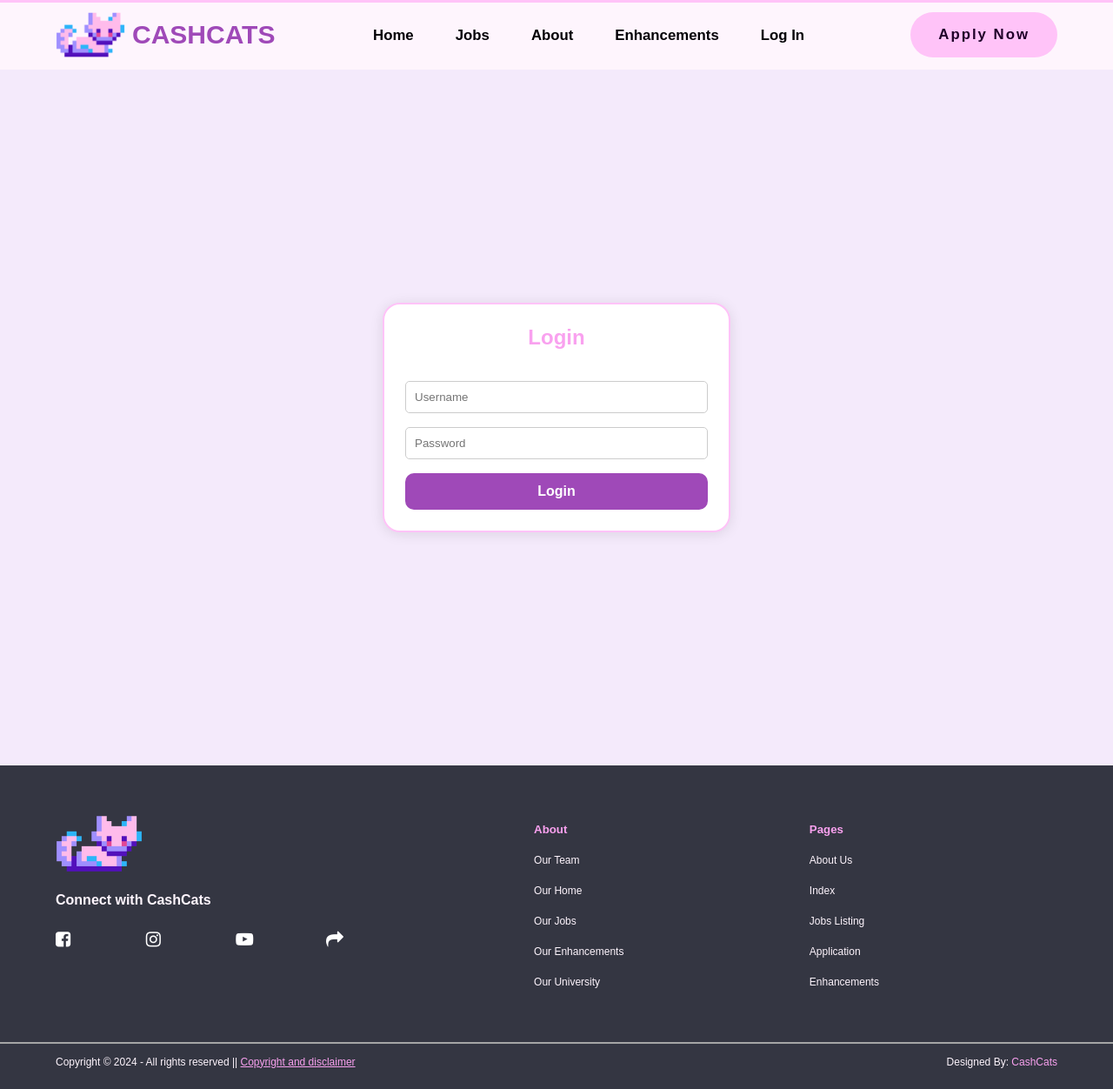
After one commit to AnhPhann/cos10026_cashcats_asign2, a PHP site: page /login.php in a window 1280 px wide. The commit adds this page. Shown: the whole page at 87% size. Run offline with PHP 8.4, Linux system fonts and the light colour scheme.

Commit message:
login.php page w/ minor fixes

```diff
--- a/enhancements.php
+++ b/enhancements.php
@@ -30,7 +30,7 @@
 <section class="en-container en-bg">
     <article class="en-title">
         <h2>CSS Hover Enhancement</h2>
-        <a href="about.html">Click me to view actual usage of it.</a>
+        <a href="about.php">Click me to view actual usage of it.</a>
     </article>
 
     <section class="en-vis">
@@ -73,7 +73,7 @@
 <section class="en-container">
     <article class="en-title">
         <h2>CSS Collapse Enhancement</h2>
-        <a href="jobs.html">Click me to view actual usage of it.</a>
+        <a href="jobs.php">Click me to view actual usage of it.</a>
     </article>
 
     <section class="en-vis">
--- a/includes/menu.inc
+++ b/includes/menu.inc
@@ -12,6 +12,7 @@
         <li><a href="jobs.php">Jobs</a></li>
         <li><a href="about.php">About</a></li>
         <li><a href="enhancements.php">Enhancements</a></li>
+        <li><a href="login.php">Log In</a></li>
         <li><a href="application.php" class="hidden">Apply Now</a></li>
     </ul>
 </nav>
--- a/index.php
+++ b/index.php
@@ -26,7 +26,7 @@
         <div class="caption">
             <h2>Find your desired <em>Job</em></h2>
             <section class="main-button">
-                <a href="jobs.html">View Our Jobs</a>
+                <a href="jobs.php">View Our Jobs</a>
             </section>
         </section>
     </section>
--- a/jobs.php
+++ b/jobs.php
@@ -85,7 +85,7 @@
             </section>
 
             <section class="main-button">
-                <a href="application.html">Apply Now</a>
+                <a href="application.php">Apply Now</a>
             </section>
         </article>
     </article>
@@ -148,7 +148,7 @@
             </section>
 
             <section class="main-button">
-                <a href="application.html">Apply Now</a>
+                <a href="application.php">Apply Now</a>
             </section>
         </article>
     </article>
@@ -211,7 +211,7 @@
             </section>
 
             <section class="main-button">
-                <a href="application.html">Apply Now</a>
+                <a href="application.php">Apply Now</a>
             </section>
         </article>
     </article>
--- /dev/null
+++ b/login.php
@@ -0,0 +1,40 @@
+<!DOCTYPE html>
+<html lang="en">
+<head>
+    <?php
+        include_once("./includes/header.inc");
+    ?>
+    <title>Login Page</title>
+</head>
+
+<body>
+    <header>
+        <?php
+            include_once("./includes/menu.inc");
+        ?>
+    </header>
+
+    <form action="manage.php" method="post">
+        <div class="login-container">
+        <div class="login-box">
+                <h2>Login</h2>
+                    <div class="login-textbox">
+                        <input type="text" name="username" placeholder="Username" required>
+                    </div>
+                    <div class="login-textbox">
+                        <input type="password" name="password" placeholder="Password" required>
+                    </div>
+                    <button type="submit" name="submit" class="login-btn">Login</button>
+            </div>
+        </div>
+    </form>
+
+    <footer>
+        <?php
+            include_once("./includes/footer.inc");
+        ?>
+    </footer>
+
+</body>
+
+</html>
--- a/style.css
+++ b/style.css
@@ -1471,3 +1471,63 @@ footer p:last-child {
         font-size: 1.75rem;
     }
 }
+
+
+/* LOGIN ENHANCEMENT start */
+
+.login-container {
+    display: flex;
+    justify-content: center;
+    align-items: center;
+    height: 100vh;
+    width: 100vw;
+}
+
+.login-box {
+    background-color: #ffffff;
+    padding: 1.5em;
+    border-radius: 20px;
+    box-shadow: 0px 2px 15px rgba(0, 0, 0, 0.1);
+    width: 60%;
+    max-width: 400px;
+    border: 2px solid var(--normal-pink);
+    display: flex;
+    flex-direction: column;
+    align-items: center;
+    justify-content: space-between;
+    overflow: hidden;
+}
+
+.login-box h2 {
+    margin-bottom: 1.5em;
+    color: var(--semi-pink);
+}
+
+.login-textbox {
+    margin-bottom: 1em;
+    width: 100%;
+}
+
+.login-textbox input {
+    width: 100%;
+    padding: 10px;
+    border: 1px solid #ccc;
+    border-radius: 5px;
+}
+
+.login-btn {
+        background-color: var(--dark-pink);
+        color: white;
+        font-size: 1rem;
+        font-weight: bolder;
+        padding: 0.75rem 1.25rem;
+        border: none;
+        border-radius: 10px;
+        cursor: pointer;
+        width: 100%;
+        transition: background-color 0.1s ease-in;
+}
+
+.login-btn:hover {
+    background-color: var(--semi-pink)
+}
```
